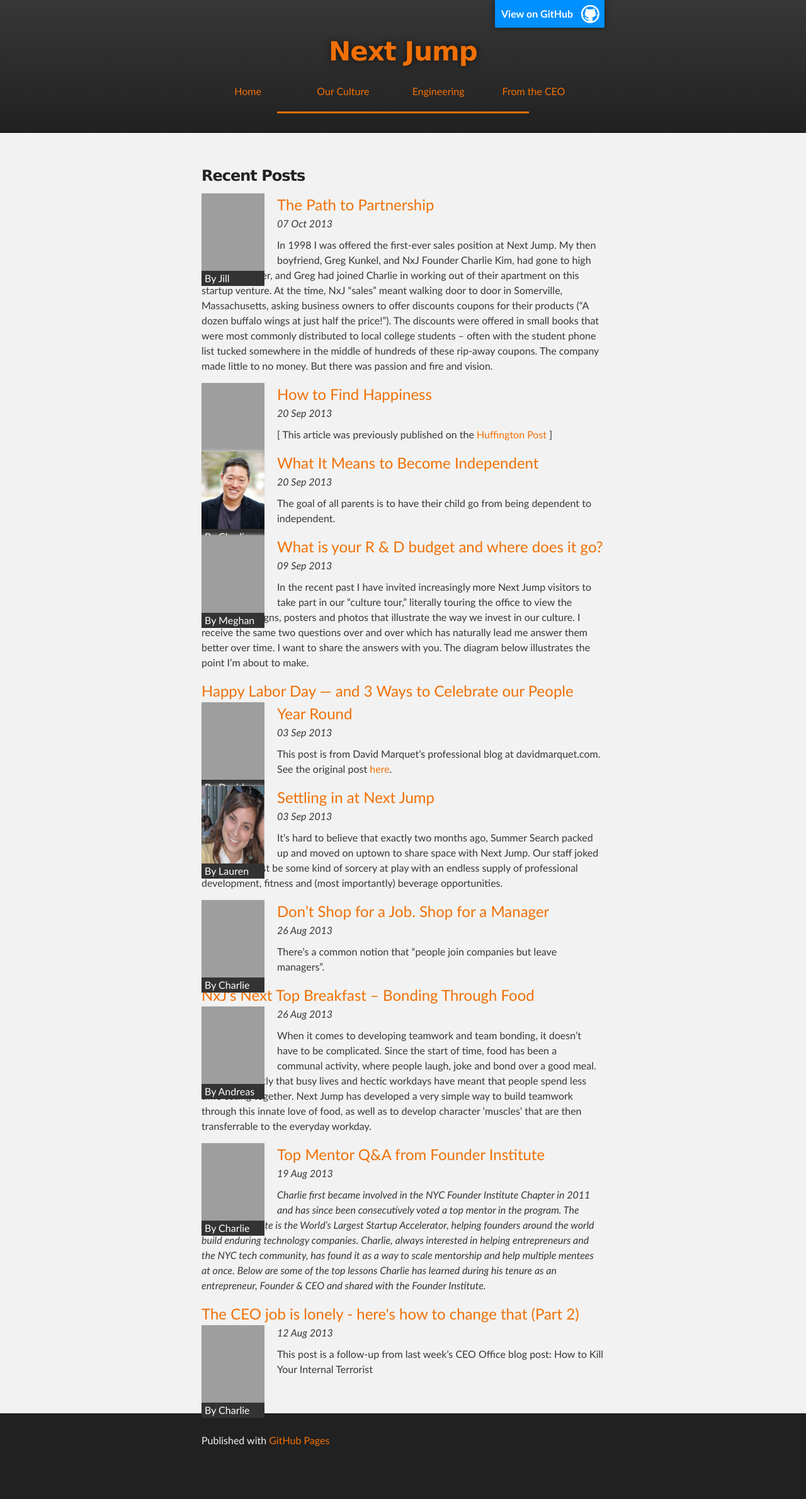
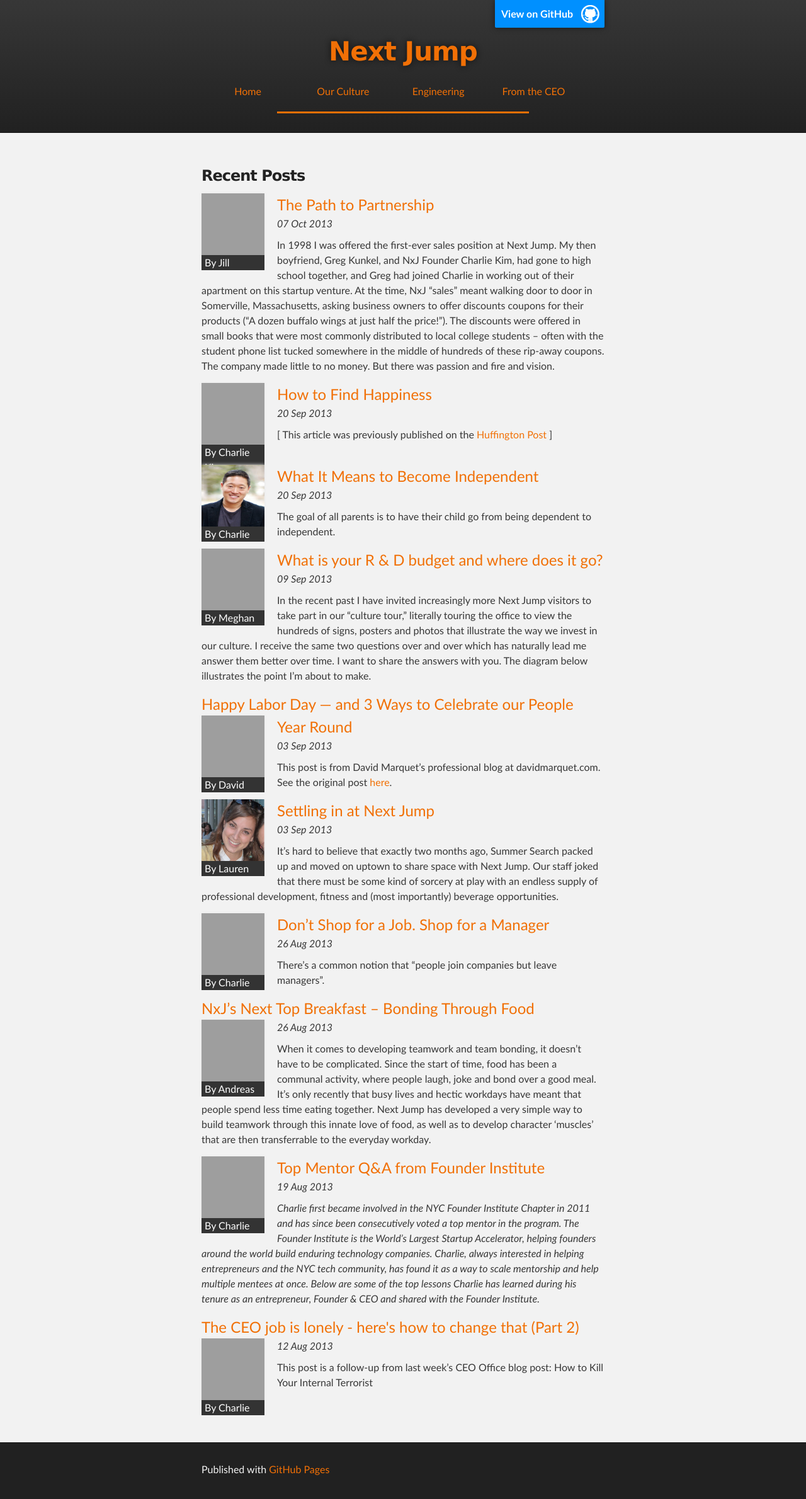
Before and after one commit to mtylpg/nextjump.github.io, a Jekyll site: the page built from index.html, in a window 1280 px wide. Shown: the whole page at 63% size. Built offline with Jekyll 4.4.1, drawn with Linux system fonts in a browser that asks for light colours; before the commit the page ends 2334 px from its top, so only the background shows below that; grey boxes are pictures that could not be loaded.

Commit message:
More styling updates for the 'by _____' box, fixing what i broke :(((

```diff
--- a/stylesheets/stylesheet.css
+++ b/stylesheets/stylesheet.css
@@ -462,13 +462,13 @@
 .imageBox {
     float: left;
     width: 100px;
-    height: 100px;
+    height: 125px;
     position: relative;
     margin: 0 20px 5px 0;
 }
 .imageBox img {
     width: 100px;
-    height: 125px;
+    height: 100px;
     top: 0;
 }
 .postPreview .date {
```
